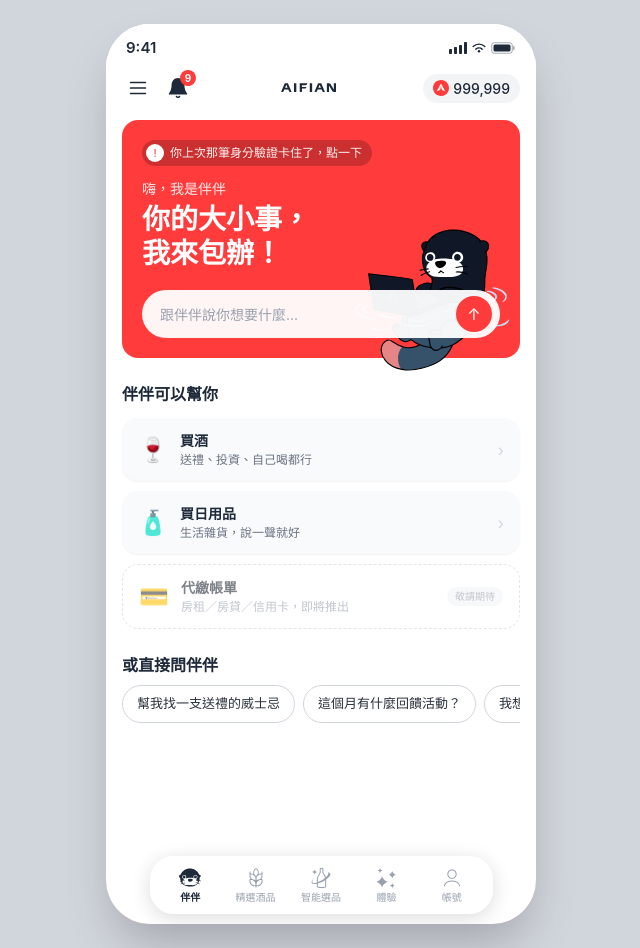
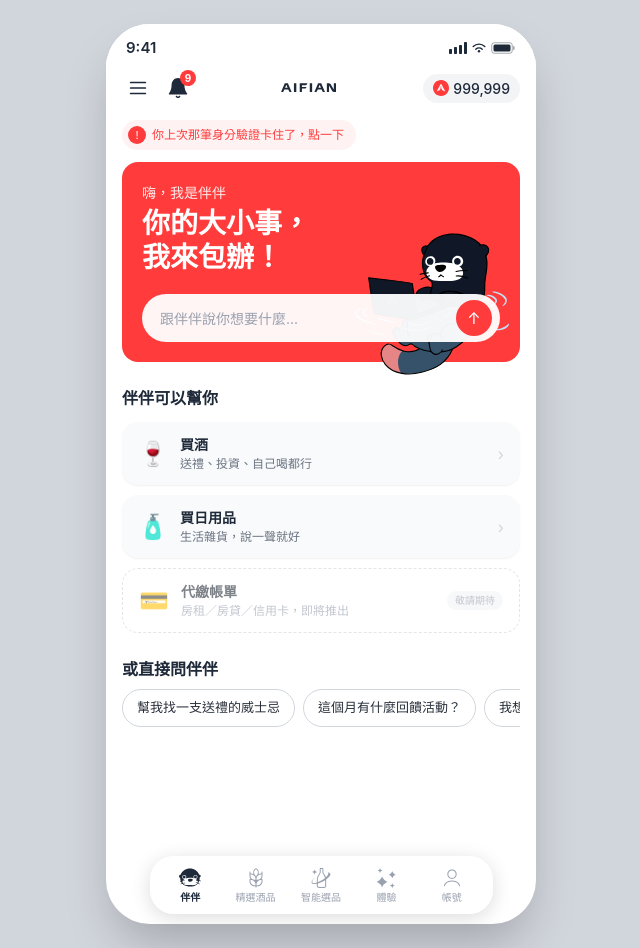
Before and after one commit to katekatechen/banban-home, a Next.js app: page /v1/banbun in a window 1280 px wide. Shown: the whole page, without its empty margins (319-959 px from the left). Built offline with nearby package versions, Linux system fonts and the light colour scheme.

Commit message:
待辦提醒改為獨立顯示，跟紅色主視覺區塊分開
把「身分驗證卡住了」提醒從紅色卡片內移出，變成卡片上方獨立的淺紅提示條，
不再跟主視覺混在一起。

```diff
--- a/app/v1/banbun/page.tsx
+++ b/app/v1/banbun/page.tsx
@@ -141,22 +141,23 @@ export default function BanbunHomePage() {
       </div>
 
       <div className="flex flex-col gap-6 px-4 pb-6 pt-2">
-        {/* hero — 扁平紅底，伴伴放大在右下角破格 */}
-        <div className="relative flex w-full flex-col rounded-2xl bg-brand px-5 pb-5 pt-5 text-white">
-          {/* eyebrow：有待辦提醒就顯示提醒，沒有的話顯示問候語 */}
+        <div className="flex flex-col gap-3">
+          {/* 待辦提醒，跟紅色區塊分開顯示 */}
           <Link
             href={REMINDER.href}
-            className="flex w-fit items-center gap-1.5 rounded-full bg-black/20 py-1 pl-1 pr-2.5"
+            className="flex w-fit items-center gap-1.5 rounded-full bg-red-50 py-1.5 pl-1.5 pr-3"
           >
-            <span className="flex size-[18px] items-center justify-center rounded-full bg-white text-[11px] text-brand">
+            <span className="flex size-[18px] items-center justify-center rounded-full bg-brand text-[11px] text-white">
               !
             </span>
-            <span className="text-[12px] font-medium text-white/95">
+            <span className="text-[12px] font-medium text-brand">
               {REMINDER.text}
             </span>
           </Link>
 
-          <Link href="/v1/banbun/chat" className="mt-3 block pr-20">
+          {/* hero — 扁平紅底，伴伴放大在右下角破格 */}
+          <div className="relative flex w-full flex-col rounded-2xl bg-brand px-5 pb-5 pt-5 text-white">
+            <Link href="/v1/banbun/chat" className="block pr-20">
               <p className="text-[14px] text-white/90">嗨，我是伴伴</p>
               <p className="mt-1 whitespace-pre-line text-[28px] font-black leading-[1.2]">
                 {headline}
@@ -188,6 +189,7 @@ export default function BanbunHomePage() {
               src="/lottie/otter-typing.json"
               className="pointer-events-none absolute -bottom-8 right-1 z-0 size-[168px]"
             />
+          </div>
         </div>
 
         {/* 三大服務發現 */}
```
Lines whose indentation alone changed are shown as unchanged.
